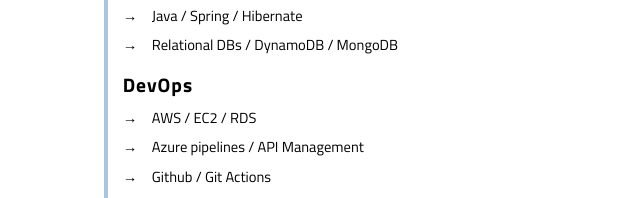
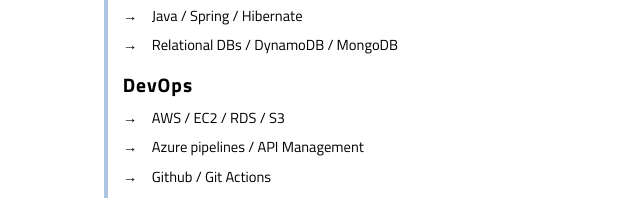
Before and after one commit to pedrovsp/pedrovsp.github.io, a Gatsby site: page / in a window 1280 px wide. Shown: the part 1250-1448 px from the top of the page, 306-946 px from the left. Built offline with nearby package versions, Linux system fonts and the light colour scheme; Gatsby itself is replaced by a stand-in of ours.

Commit message:
feat: add s3 to skills

```diff
--- a/src/pages/index.tsx
+++ b/src/pages/index.tsx
@@ -64,7 +64,7 @@
 				</ul>
 				<H3 title='DevOps' />
 				<ul>
-					<li>AWS / EC2 / RDS</li>
+					<li>AWS / EC2 / RDS / S3</li>
 					<li>Azure pipelines / API Management</li>
 					<li>Github / Git Actions</li>
 				</ul>
```
